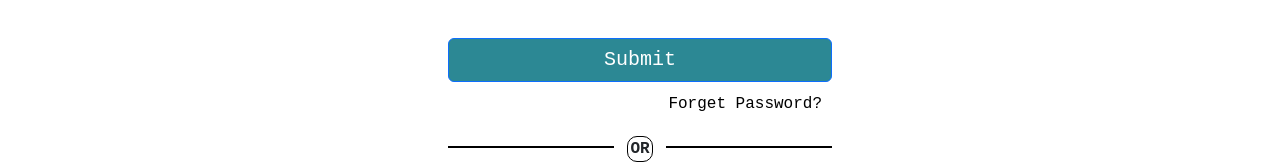
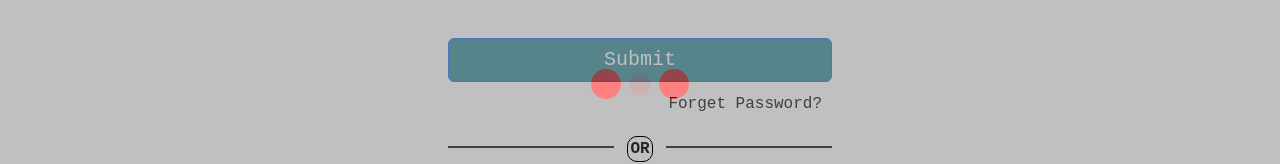
Before and after one commit to iamneo-production/9dc422ba-96ca-45bc-8a5e-6fa507dbdc3c, a React (Create React App) app in the folder client/: page /login in a window 1280 px wide. Shown: the part 345-509 px from the top of the page. Built offline with nearby package versions, Linux system fonts and the light colour scheme.

Commit message:
Update backend url and used Useloader hook

```diff
--- a/client/src/Screens/Login.js
+++ b/client/src/Screens/Login.js
@@ -14,7 +14,10 @@ import { ValidateUser } from "../apis/validateUser";
 
 import { BiShow } from 'react-icons/bi'
 import { BiHide } from "react-icons/bi";
-function Login({ notOn, setnotOn, loader, setloader }) {
+import { useLoader } from "../hooks/useLoader";
+function Login({ notOn, setnotOn }) {
+
+    const { loader, setLoader } = useLoader()
     const { dispatch } = useAuthContext();
     let navigate = useNavigate();
     function navigateToDashoard() {
@@ -42,7 +45,7 @@ function Login({ notOn, setnotOn, loader, setloader }) {
         e.preventDefault()
 
         try {
-            setloader("display");
+            setLoader(true);
             const res = await ValidateUser(username, password)
             console.log("succcessfully logged in");
 
@@ -53,9 +56,8 @@ function Login({ notOn, setnotOn, loader, setloader }) {
                     authToken: res.data['x-auth-token']
                 },
             })
-            setloader("none")
+            setLoader(false)
             navigateToDashoard()
-            setloader("none")
         }
         catch (err) {
             alert("Something Went Wrong! ", err)
@@ -83,9 +85,8 @@ function Login({ notOn, setnotOn, loader, setloader }) {
     return (
         <>
             <NavBar setnotOn={setnotOn} />
-            {loader === "display" &&
-                <Loader loader={loader} />
-            }
+            <Loader />
+
             <div className="main-box mt-7" style={{ display: popUpStyle.display }}>
                 <CreateAccountPopup
                     getBackStyle={getBackStyle}
```
